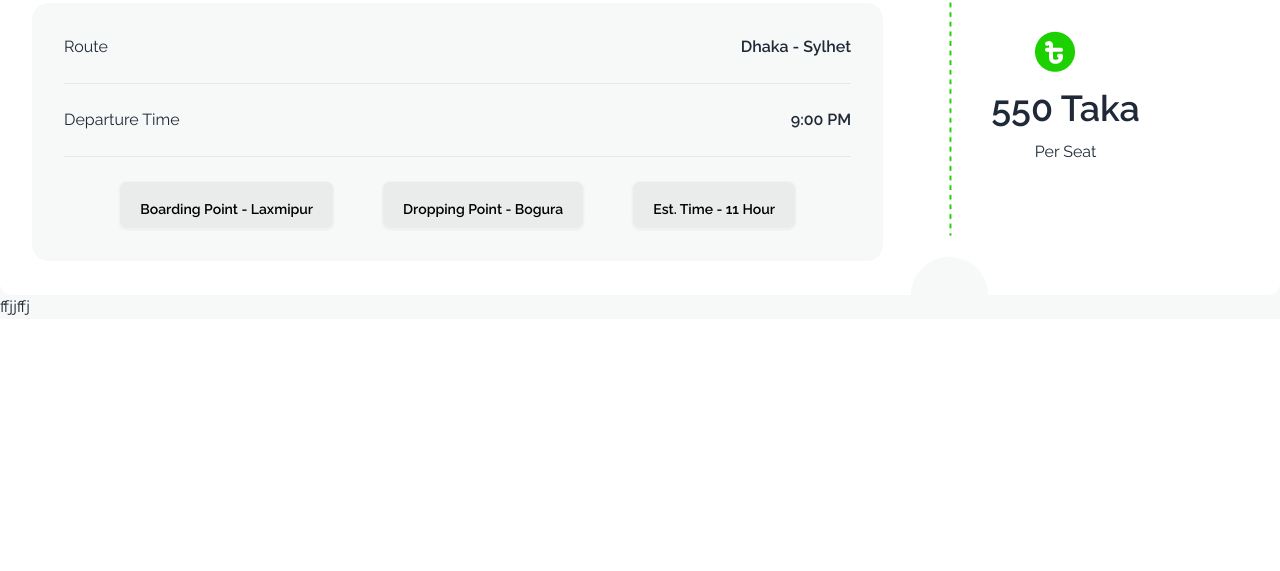
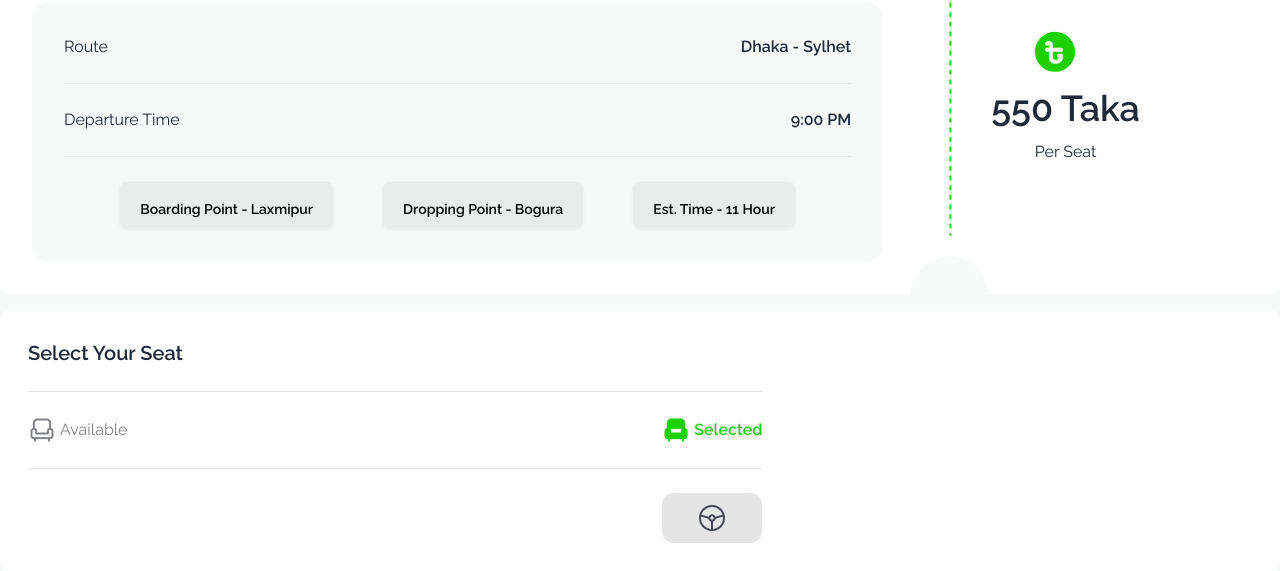
Before and after one commit to mdyeasinhn/Assignment-5, a plain HTML site: page index.html in a window 1280 px wide. Shown: the part 1337-1908 px from the top of the page. Before the commit the page ends 1664 px from the top, so only its background shows below. Drawn offline with nearby package versions, Linux system fonts and the light colour scheme.

Commit message:
select seat added

```diff
--- a/JS/app.js
+++ b/JS/app.js
@@ -0,0 +1,5 @@
+
+function buyTickets() {
+    document.getElementById("P-ticket");
+
+}
--- a/index.html
+++ b/index.html
@@ -47,7 +47,7 @@
             <span class="text-6xl font-extrabold text-[#1DD100] flex justify-center">P Paribahan</span>
             <p class="text-white text-center">Yes, you can run unit tests and view the results directly within the app. The <br> integrated testing features allow for a streamlined .</p>
         <div class="flex justify-center">
-            <a id="#" class="btn text-black bg-[#1DD100]">Buy Tickets</a>
+            <a onclick="buyTickets()"id="buy-tickets" href="#" class="btn text-black bg-[#1DD100]">Buy Tickets</a>
         </div>
         </section>
         <!-- banner section end -->
@@ -147,8 +147,44 @@
             </div>
 
           </div>
-          <div class="mt-30">
-            <h2>ffjjffj</h2>
+          <!-- Select Seat -->
+          <div class="bg-[#FFFFFF] container m-auto rounded-lg mt-4 p-7">
+            <div id="P-ticket" class="mt-30 w-[60%] ">
+              <h2 class="text-xl font-semibold">Select Your Seat</h2>
+              <br>
+              <hr>
+              <br>
+
+              <div class="flex justify-between">
+                <!-- 1st child -->
+                <div class="flex gap-1 items-center">
+                  <img src="images/seat-gray.png" alt="">
+                  <p class="text-[#03071280]">Available</p>
+                </div>
+                <!-- 2nd child -->
+                <div class="flex gap-1 items-center">
+                  <img src="images/seat-green-filled.png" alt="">
+                  <p class="text-[#1DD100] font-semibold">Selected</p>
+                </div>
+
+
+              </div>
+              <br>
+              <hr>
+              <br>
+              <!-- steering -->
+             <div class="flex justify-end">
+              <div class="bg-[#0307121A] w-[100px] h-[50px] flex justify-center items-center rounded-xl ">
+                <img src="images/steering.png" alt="">
+              </div>
+             </div>
+              <!-- steering -->
+             <div class="">
+
+
+             </div>
+
+            </div>
           </div>
         </section>
 
```
Also changed, not shown: images/steering.png (added).
